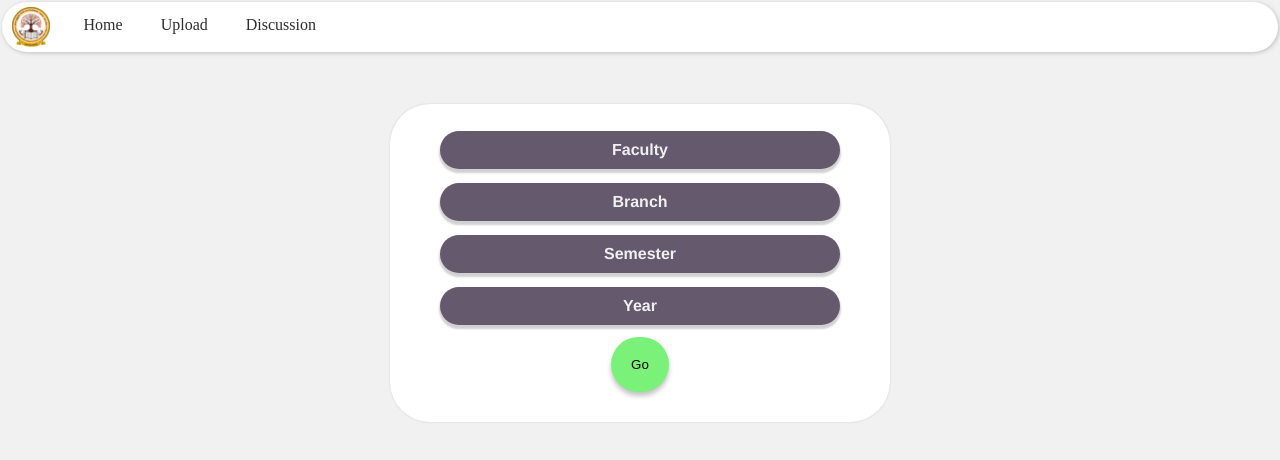
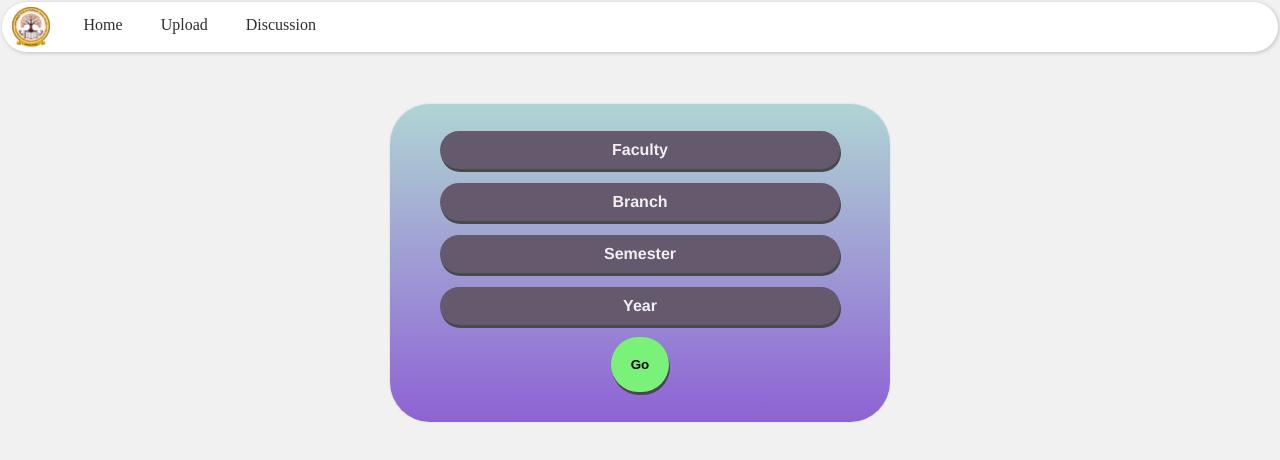
Before and after one commit to Shivamtiwari6393/kmcian_frontend, a React (Vite) app: page / in a window 1280 px wide. Shown: the top 460 px of the page. Built offline with nearby package versions, Linux system fonts and the light colour scheme.

Commit message:
added linear gradient in card

```diff
--- a/src/Components/Card.jsx
+++ b/src/Components/Card.jsx
@@ -32,13 +32,13 @@ export default function Card() {
     }));
   };
 
-  const handleAdminChange = (e)=>{
+  const handleAdminChange = (e) => {
     setError("");
     setPaperData((prevData) => ({
       ...prevData,
       [e.target.name]: e.target.value,
     }));
-  }
+  };
 
   // ---------------paper data fetch request----------------------
 
@@ -211,7 +211,7 @@ export default function Card() {
     { value: "2025", label: "2025" },
   ];
 
-  let branchOptions = [{value: "All", label: "All"}];
+  let branchOptions = [{ value: "All", label: "All" }];
 
   paperData.course === "Engineering"
     ? (branchOptions = engineeringBranchOptions)
--- a/src/Styles/Card.css
+++ b/src/Styles/Card.css
@@ -1,9 +1,9 @@
 .error-container{
   display: flex;
   justify-content: center;
-  color: brown;
-  font-size: xx-small;
-  font-weight: 800;
+  color: rgb(12, 40, 105);
+  font-size: small;
+  font-weight: bold;
   margin-bottom: 10px;
 }
 
@@ -11,6 +11,7 @@
   user-select: none;
   display: flex;
   justify-content: center;
+
 
 }
 #card #content {
@@ -25,6 +26,8 @@
   max-width: 500px;
   background-color: rgb(255, 255, 255);
   box-shadow: 0px 0px 2px rgba(190, 190, 190, 0.7);
+  background: linear-gradient(rgba(127, 192, 190, 0.577),rgb(142, 98, 212));
+
 
 }
 
@@ -35,17 +38,18 @@
   justify-content: center;
 }
 #button button {
+  font-weight: bold;
   padding: 20px;
   border: none;
   border-radius: 30px;
   background-color: rgb(122, 242, 122);
-  box-shadow: 0px 4px 5px rgb(195, 195, 195);
-  transition-duration: 0.1s;
+  box-shadow: 1px 3px 0px rgb(73, 73, 73);
+  transition-duration: 0.5s;
 
 }
-#button button:hover {
-  scale: 1.06;
-  box-shadow: 0px 3px 2px rgb(195, 195, 195);
+
+#button button:active{
+  scale: 0.9;
 }
 
 .admin{
--- a/src/Styles/CustomSelect.css
+++ b/src/Styles/CustomSelect.css
@@ -7,7 +7,7 @@
     max-width: 400px;
     font-family:'Franklin Gothic Medium', 'Arial Narrow', Arial, sans-serif;
     margin: 7px auto;
-    box-shadow: 0px 3px 2px 1px rgba(190, 190, 190, 0.7);
+    box-shadow: 1px 3px 0px rgb(73, 73, 73);
     border-radius: 20px;
 
   }
```
